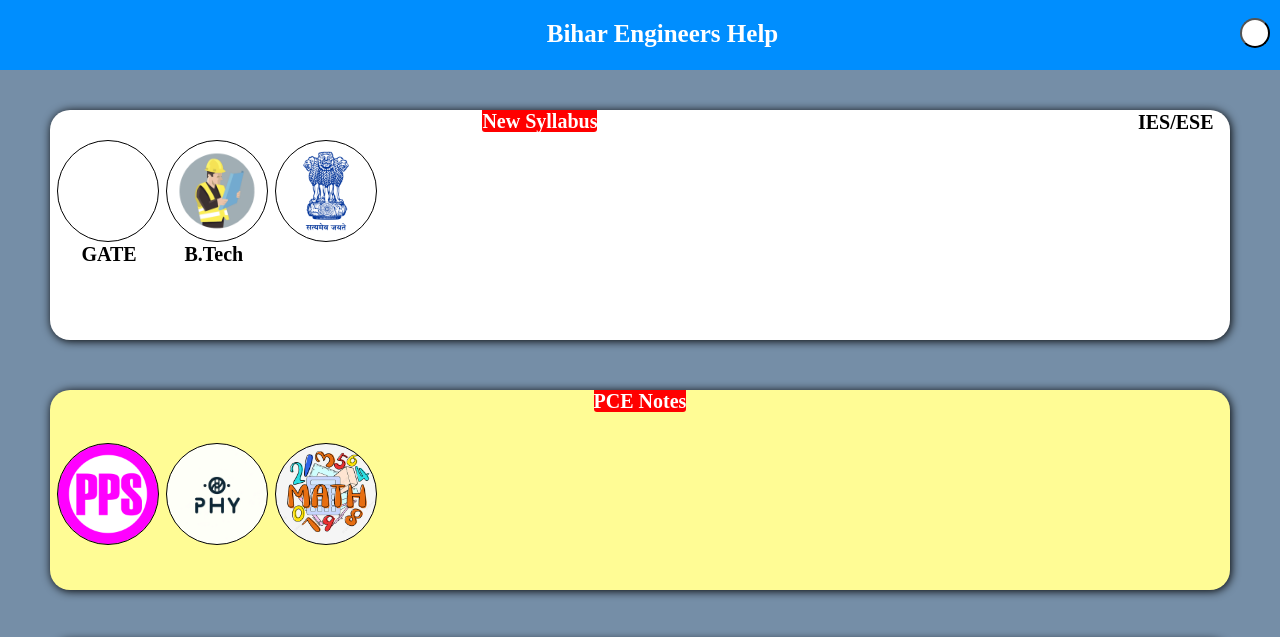
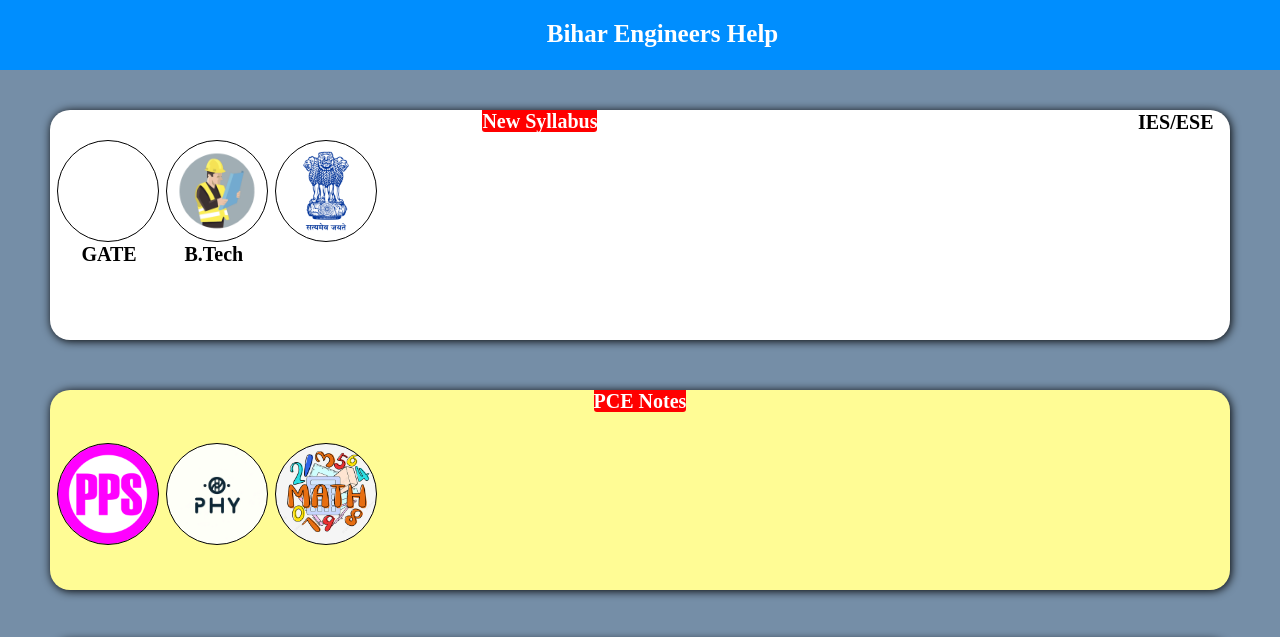
Before and after one commit to rajkumarmotivationspeaker/Bihar-Engineer-Help-, a plain HTML site: page index.html in a window 1280 px wide. Shown: the top 637 px of the page. Drawn offline with Linux system fonts and the light colour scheme.

Commit message:
Update index.html

```diff
--- a/index.html
+++ b/index.html
@@ -15,7 +15,8 @@
 			<center>
 				<h1>Bihar Engineers Help</h1>
 			</center>
-			<button id="shareBtn"> </button>
+
+			<!--button id="shareBtn"> </button-->
 		</header>
 		<section>
 			<div id="first"></div>
```
